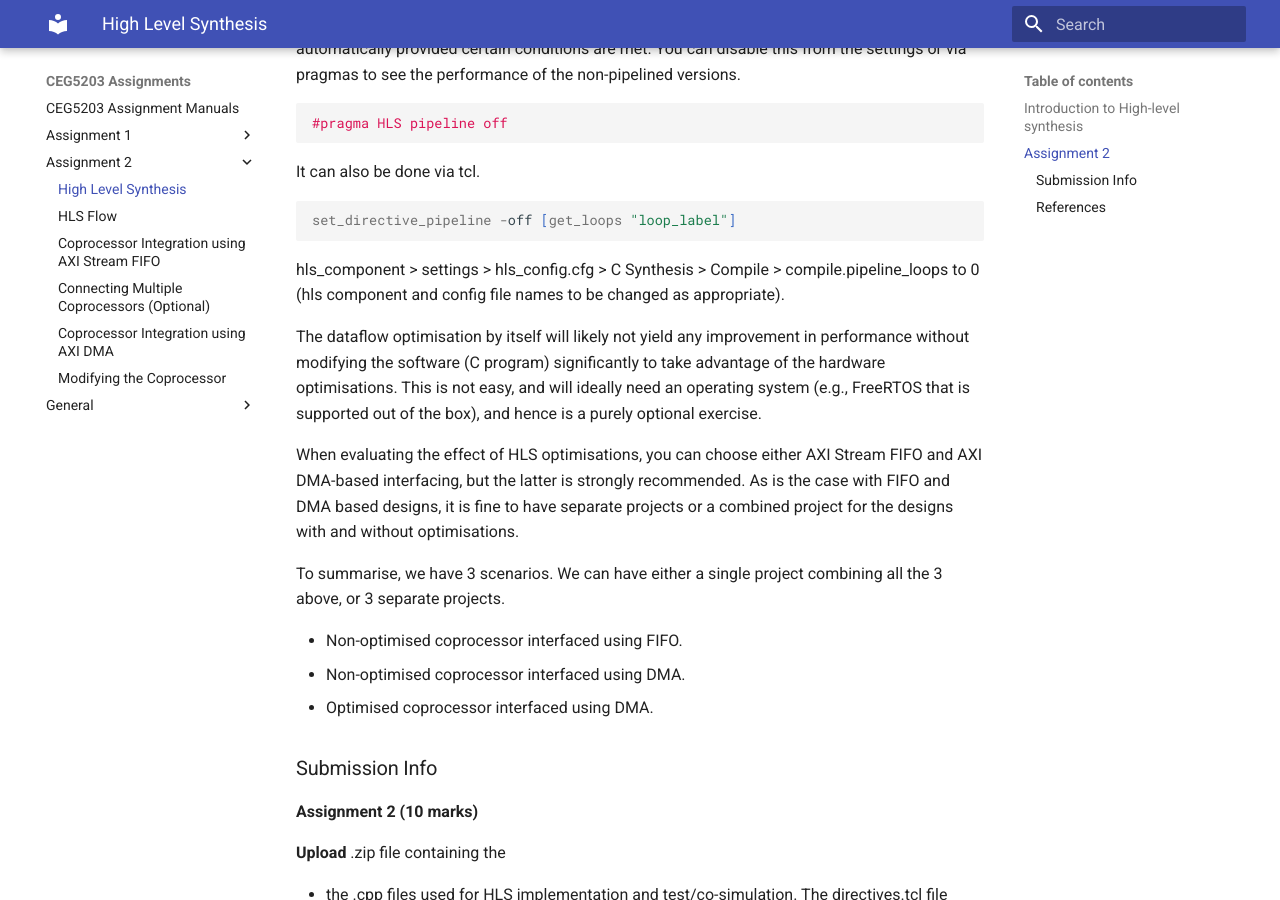
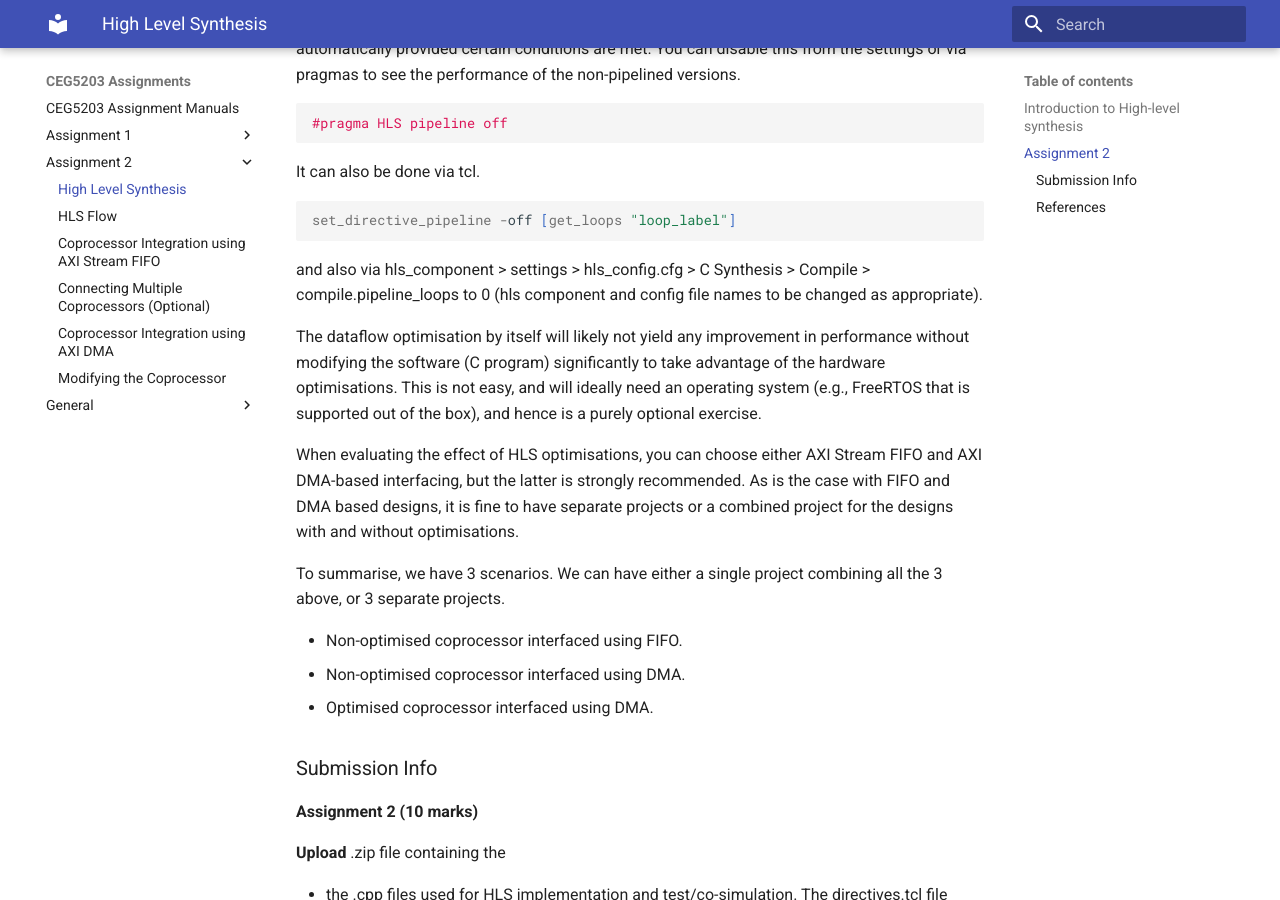
Before and after one commit to NUS-CEG5203/assignments, an MkDocs documentation site: the page built from docs/Assignment_2/1_HLSIntro.md, in a window 1280 px wide and 900 px high, scrolled down 2852 px. Built offline with MkDocs 1.6.1 and Material for MkDocs 9.7.7, drawn with Linux system fonts in a browser that asks for light colours.

Commit message:
cosmetic edits

````diff
--- a/docs/Assignment_2/1_HLSIntro.md
+++ b/docs/Assignment_2/1_HLSIntro.md
@@ -65,7 +65,7 @@ It can also be done via tcl.
 set_directive_pipeline -off [get_loops "loop_label"]
 ```
 
-hls_component > settings > hls_config.cfg > C Synthesis > Compile > compile.pipeline_loops to 0 (hls component and config file names to be changed as appropriate).
+and also via hls_component > settings > hls_config.cfg > C Synthesis > Compile > compile.pipeline_loops to 0 (hls component and config file names to be changed as appropriate).
 
 The dataflow optimisation by itself will likely not yield any improvement in performance without modifying the software (C program) significantly to take advantage of the hardware optimisations. This is not easy, and will ideally need an operating system (e.g., FreeRTOS that is supported out of the box), and hence is a purely optional exercise.
 
````
